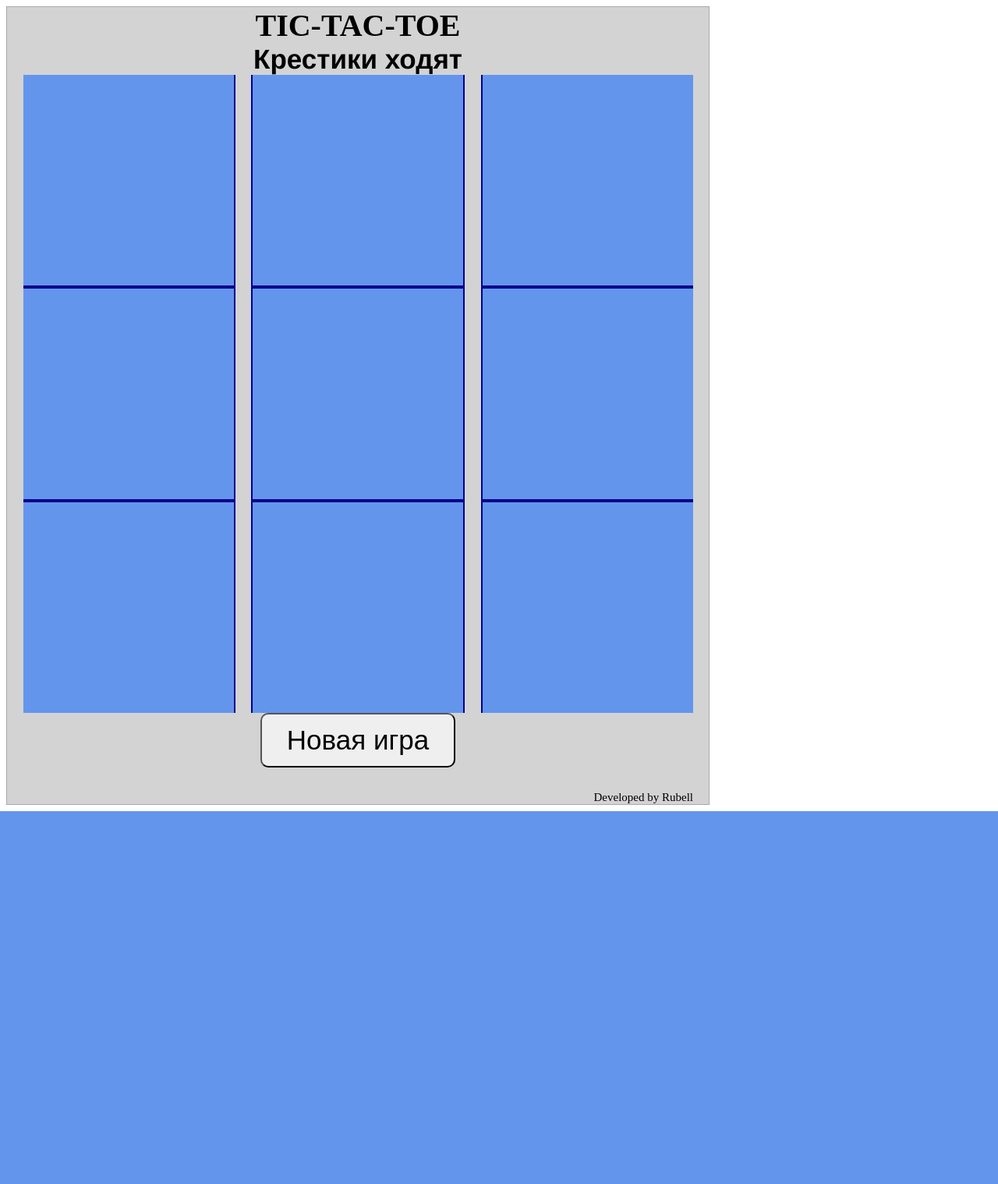
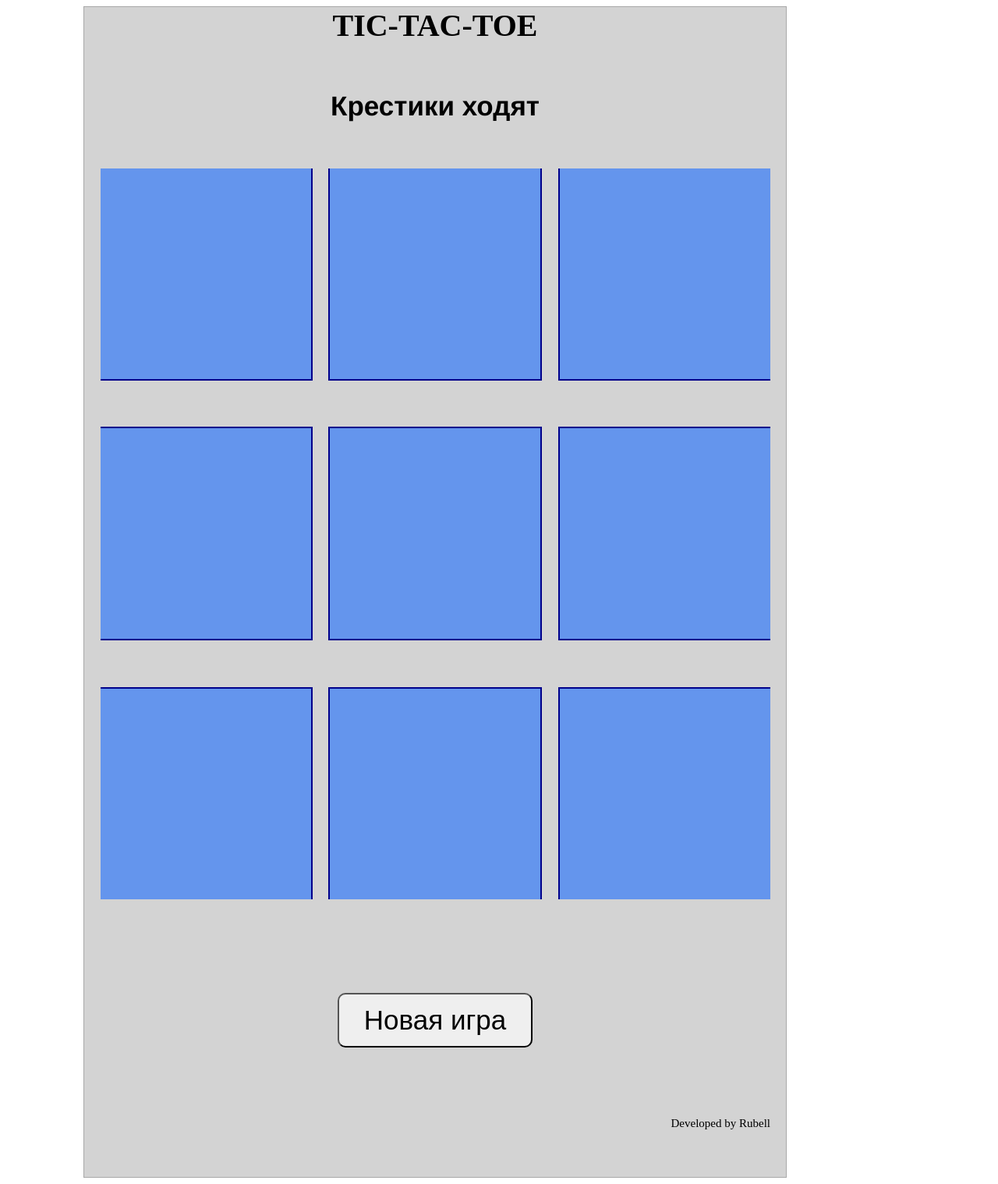
Before and after one commit to Sviatukha/tik-tak-toe-mobile, a PHP site: page /index.html in a window 1280 px wide. Shown: the whole page at 78% size. Before the commit the page ends 1040 px from the top, so only its background shows below. Run offline with PHP 8.4, Linux system fonts and the light colour scheme.

Commit message:
First commit

```diff
--- a/styles.css
+++ b/styles.css
@@ -1,14 +1,13 @@
-gi
+
 main {
     display: flex;
-    justify-content: center;
+    justify-content:space-around;
     max-width: 1100px;
 
-    flex-wrap: wrap;
 }
 .game-block {
     width: 900px;
-    height: 100%;
+    height: 1500px;
     background-color: lightgray;
     border:  1px solid darkgray;
     text-align: center;
```
